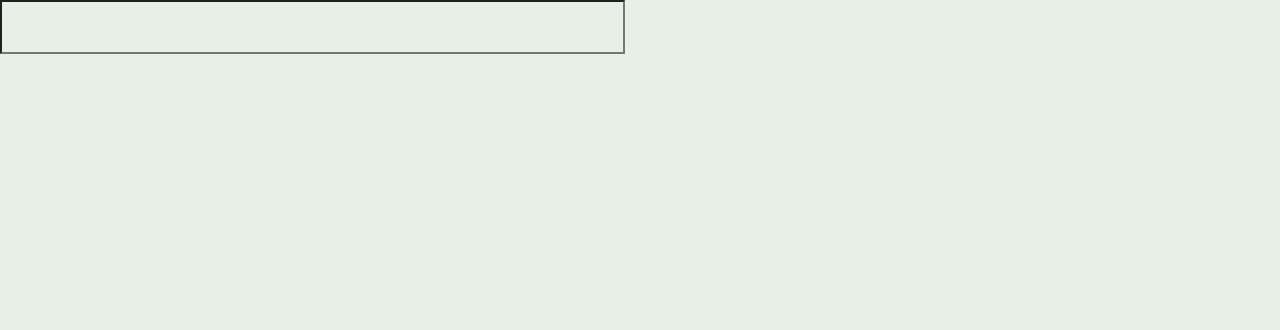
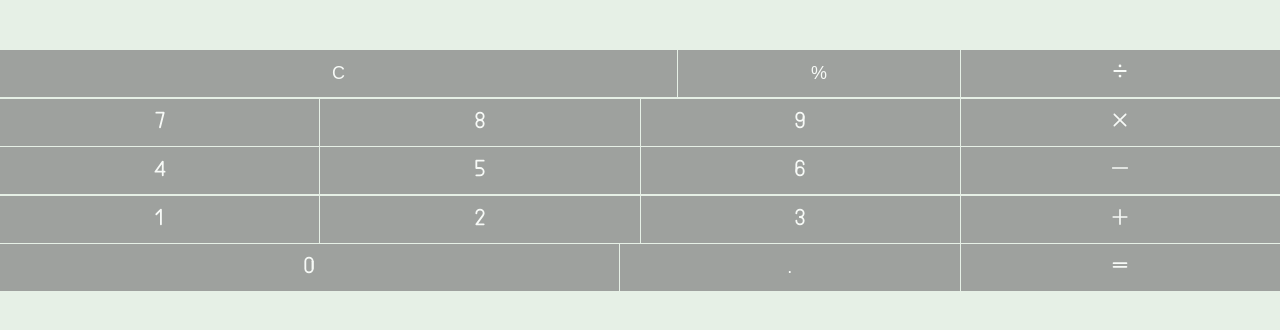
Before and after one commit to gitsunmin/funny-calculator, a React (Vite) app: page / in a window 1280 px wide. Shown: the top 330 px of the page. Built offline with nearby package versions, Linux system fonts and the light colour scheme.

Commit message:
set button position and size

```diff
--- a/package.json
+++ b/package.json
@@ -24,7 +24,8 @@
     "@electron-toolkit/utils": "^1.0.2",
     "@emotion/react": "^11.10.6",
     "@emotion/styled": "^11.10.6",
-    "electron-updater": "^5.3.0"
+    "electron-updater": "^5.3.0",
+    "react-icons": "^4.7.1"
   },
   "devDependencies": {
     "@electron-toolkit/tsconfig": "^1.0.1",
--- /dev/null
+++ b/src/data/index.ts
@@ -0,0 +1,4 @@
+export const WINDOW_SIZE = {
+  HEIGHT: 320,
+  WIDTH: 230
+}
--- a/src/renderer/src/App.tsx
+++ b/src/renderer/src/App.tsx
@@ -1,19 +1,150 @@
-import Versions from './components/Versions'
+import Input from '@renderer/components/Input'
+import Button from '@renderer/components/Button'
+import Grid from '@renderer/components/layouts/Grid'
 
-import Input from '@renderer/components/Input'
+import { RiDivideFill } from 'react-icons/ri'
+import { RxCross2, RxHeight } from 'react-icons/rx'
+import { AiOutlineMinus } from 'react-icons/ai'
+import { AiOutlinePlus } from 'react-icons/ai'
+import {
+  TbEqual,
+  TbNumber0,
+  TbNumber1,
+  TbNumber2,
+  TbNumber3,
+  TbNumber4,
+  TbNumber5,
+  TbNumber6,
+  TbNumber7,
+  TbNumber8,
+  TbNumber9
+} from 'react-icons/tb'
+
+import { WINDOW_SIZE } from './../../data'
 
 import Container from '@renderer/components/layouts/container'
 
 function App(): JSX.Element {
+  const BUTTON_PAD_SIZE = {
+    height: WINDOW_SIZE.HEIGHT - 54 - 24,
+    width: WINDOW_SIZE.WIDTH
+  }
+
   return (
     <Container>
-      <Input
-        type="text"
+      <div
         style={{
-          appearance: 'none',
-          margin: 0
+          width: BUTTON_PAD_SIZE.width
         }}
-      />
+      >
+        <Input
+          type="number"
+          style={{
+            appearance: 'none',
+            margin: 0
+          }}
+        />
+      </div>
+      <Grid container gap={1} style={{ height: BUTTON_PAD_SIZE.height, textAlign: 'center' }}>
+        <Grid container flexGrow={3} flexDirection={'column'} gap={1}>
+          <Grid container flexGrow={1} gap={1}>
+            <Grid flexGrow={2.5}>
+              <Button>C</Button>
+            </Grid>
+            <Grid flexGrow={1}>
+              <Button>%</Button>
+            </Grid>
+          </Grid>
+          <Grid container flexGrow={1} gap={1}>
+            <Grid flexGrow={1}>
+              <Button>
+                <TbNumber7 size="22" />
+              </Button>
+            </Grid>
+            <Grid flexGrow={1}>
+              <Button>
+                <TbNumber8 size="22" />
+              </Button>
+            </Grid>
+            <Grid flexGrow={1}>
+              <Button>
+                <TbNumber9 size="22" />
+              </Button>
+            </Grid>
+          </Grid>
+          <Grid container flexGrow={1} gap={1}>
+            <Grid flexGrow={1}>
+              <Button>
+                <TbNumber4 size="22" />
+              </Button>
+            </Grid>
+            <Grid flexGrow={1}>
+              <Button>
+                <TbNumber5 size="22" />
+              </Button>
+            </Grid>
+            <Grid flexGrow={1}>
+              <Button>
+                <TbNumber6 size="22" />
+              </Button>
+            </Grid>
+          </Grid>
+          <Grid container flexGrow={1} gap={1}>
+            <Grid flexGrow={1}>
+              <Button>
+                <TbNumber1 size="22" />
+              </Button>
+            </Grid>
+            <Grid flexGrow={1}>
+              <Button>
+                <TbNumber2 size="22" />
+              </Button>
+            </Grid>
+            <Grid flexGrow={1}>
+              <Button>
+                <TbNumber3 size="22" />
+              </Button>
+            </Grid>
+          </Grid>
+          <Grid container flexGrow={1} gap={1}>
+            <Grid style={{ flexGrow: 1.78 }}>
+              <Button>
+                <TbNumber0 size="22" />
+              </Button>
+            </Grid>
+            <Grid flexGrow={1}>
+              <Button>.</Button>
+            </Grid>
+          </Grid>
+        </Grid>
+        <Grid container flexGrow={1} flexDirection={'column'} gap={1}>
+          <Grid flexGrow={1}>
+            <Button>
+              <RiDivideFill size="22" />
+            </Button>
+          </Grid>
+          <Grid flexGrow={1}>
+            <Button>
+              <RxCross2 size="22" />
+            </Button>
+          </Grid>
+          <Grid flexGrow={1}>
+            <Button>
+              <AiOutlineMinus size="22" />
+            </Button>
+          </Grid>
+          <Grid flexGrow={1}>
+            <Button>
+              <AiOutlinePlus size="22" />
+            </Button>
+          </Grid>
+          <Grid flexGrow={1}>
+            <Button>
+              <TbEqual size="22" />
+            </Button>
+          </Grid>
+        </Grid>
+      </Grid>
     </Container>
   )
 }
--- /dev/null
+++ b/src/renderer/src/components/Button.tsx
@@ -0,0 +1,27 @@
+import { ButtonHTMLAttributes, FC } from 'react'
+import styled from '@emotion/styled'
+
+const StyledButton = styled.button({
+  background: 'gray',
+  color: 'white',
+  height: 47,
+  width: '100%',
+  opacity: '.7',
+  fontSize: 18,
+  border: 0,
+  ':active': {
+    background: 'lightgray !important'
+  }
+})
+
+type ButtonProps = ButtonHTMLAttributes<HTMLButtonElement>
+
+const Button: FC<ButtonProps> = (props) => {
+  return (
+    <>
+      <StyledButton {...props} />
+    </>
+  )
+}
+
+export default Button
--- a/src/renderer/src/components/Input.tsx
+++ b/src/renderer/src/components/Input.tsx
@@ -3,9 +3,22 @@ import styled from '@emotion/styled'
 
 const StyledInput = styled.input({
   height: 50,
+  width: '100%',
   background: 'transparent',
+  border: 0,
   fontSize: 48,
-  textAlign: 'right'
+  textAlign: 'right',
+  '::-webkit-outer-spin-button': {
+    '-webkit-appearance': 'none'
+  },
+  '::-webkit-inner-spin-button': {
+    '-webkit-appearance': 'none'
+  },
+
+  ':focus': {
+    border: 0,
+    outline: 'none'
+  }
 })
 
 type InputProps = InputHTMLAttributes<HTMLInputElement>
--- /dev/null
+++ b/src/renderer/src/components/layouts/Grid.tsx
@@ -0,0 +1,28 @@
+import { FC, HTMLAttributes } from 'react'
+import styled, { CSSObject } from '@emotion/styled'
+
+type GridStyleProps = {
+  container?: boolean
+  flexDirection?: CSSObject['flexDirection']
+  flexWrap?: CSSObject['flexWrap']
+  flex?: CSSObject['flex']
+  flexGrow?: CSSObject['flexGrow']
+  gap?: CSSObject['gap']
+}
+
+const StyledGrid = styled.div<GridStyleProps>((props) => ({
+  display: props?.container ? 'flex' : 'block',
+  flexDirection: props.flexDirection ?? 'row',
+  flexWrap: props.flexWrap ?? 'nowrap',
+  flex: props?.flex ?? 'auto',
+  flexGrow: props?.flexGrow ?? '',
+  gap: props?.gap ?? 0
+}))
+
+type GridProps = HTMLAttributes<HTMLDivElement> & GridStyleProps
+
+const Grid: FC<GridProps> = (props) => {
+  return <StyledGrid {...props} />
+}
+
+export default Grid
--- a/src/renderer/src/components/layouts/container.tsx
+++ b/src/renderer/src/components/layouts/container.tsx
@@ -1,7 +1,7 @@
 import styled from '@emotion/styled'
 
 const Container = styled.div({
-  padding: 0
+  padding: 0,
 })
 
 export default Container
--- a/tsconfig.json
+++ b/tsconfig.json
@@ -1,4 +1,4 @@
 {
   "files": [],
-  "references": [{ "path": "./tsconfig.node.json" }, { "path": "./tsconfig.web.json" }]
+  "references": [{ "path": "./tsconfig.node.json" }, { "path": "./tsconfig.web.json" }],
 }
--- a/tsconfig.web.json
+++ b/tsconfig.web.json
@@ -4,7 +4,8 @@
     "src/renderer/src/env.d.ts",
     "src/renderer/src/**/*",
     "src/renderer/src/**/*.tsx",
-    "src/preload/*.d.ts"
+    "src/preload/*.d.ts",
+    "src/data/**/*"
   ],
   "compilerOptions": {
     "composite": true,
@@ -13,7 +14,7 @@
     "paths": {
       "@renderer/*": [
         "src/renderer/src/*"
-      ],
+      ]
     }
   }
 }
```
Also changed, not shown: src/main/index.ts (+5 -3 lines), tsconfig.node.json (+8 -2 lines), 1 other file (tests, documents, lock files or other folders).
